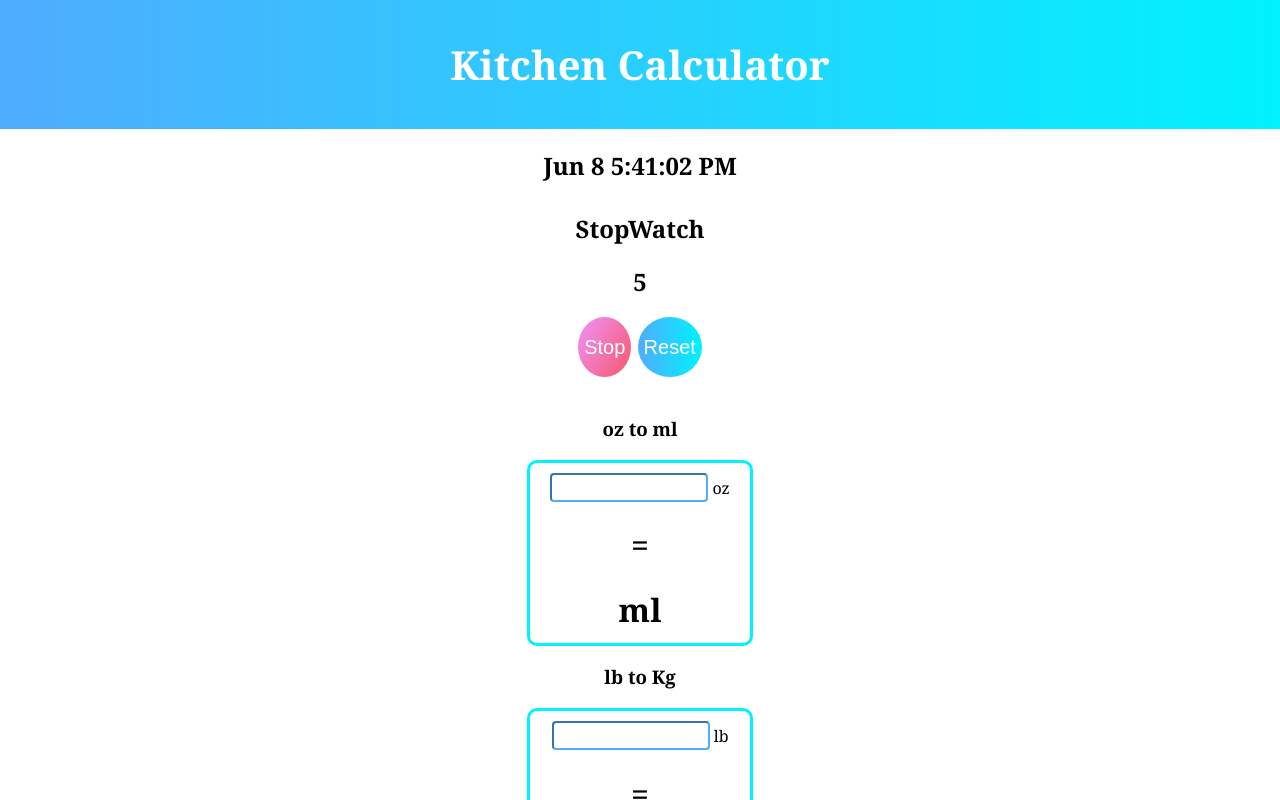
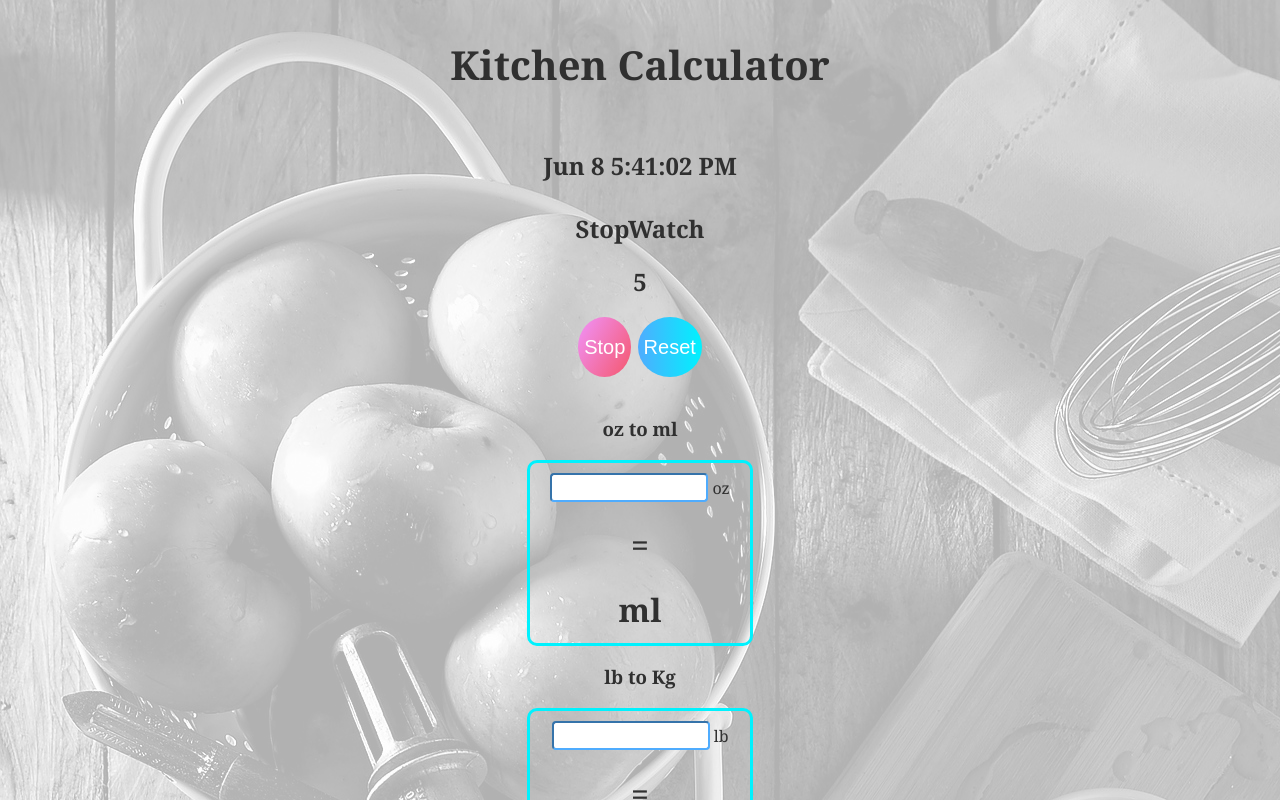
Before and after one commit to Oceanblue713/react-calculator, a React (Create React App) app: page / in a window 1280 px wide. Shown: the top 800 px of the page. Built offline with nearby package versions, Linux system fonts and the light colour scheme.

Commit message:
Add background image

```diff
--- a/src/App.css
+++ b/src/App.css
@@ -1,17 +1,33 @@
 body {
-  font-family: Georgia, "Times New Roman", Times, serif ;
+  font-family: Georgia, "Times New Roman", Times, serif;
+  color: #303030;
+}
+
+.App {
+  position: relative;
+}
+.App::before {
+  content: "";
+  position: absolute;
+  z-index: -1;
+  top: 0;
+  bottom: 0;
+  left: 0;
+  right: 0;
+  background: url('./images/kitchen.jpg');
+  filter: grayscale(100%);
+  opacity: 0.3;
 }
 
 .nav {
   padding: 10px;
   margin-bottom: 20px;
-  background-image: linear-gradient(to right, #4facfe 0%, #00f2fe 100%);
 }
 
 .nav > h1 {
   text-align: center;
   font-size: 40px;
-  color: white;
+  color: #303030;
 }
 
 h2 {
```
Also changed, not shown: src/images/kitchen.jpg (added).
